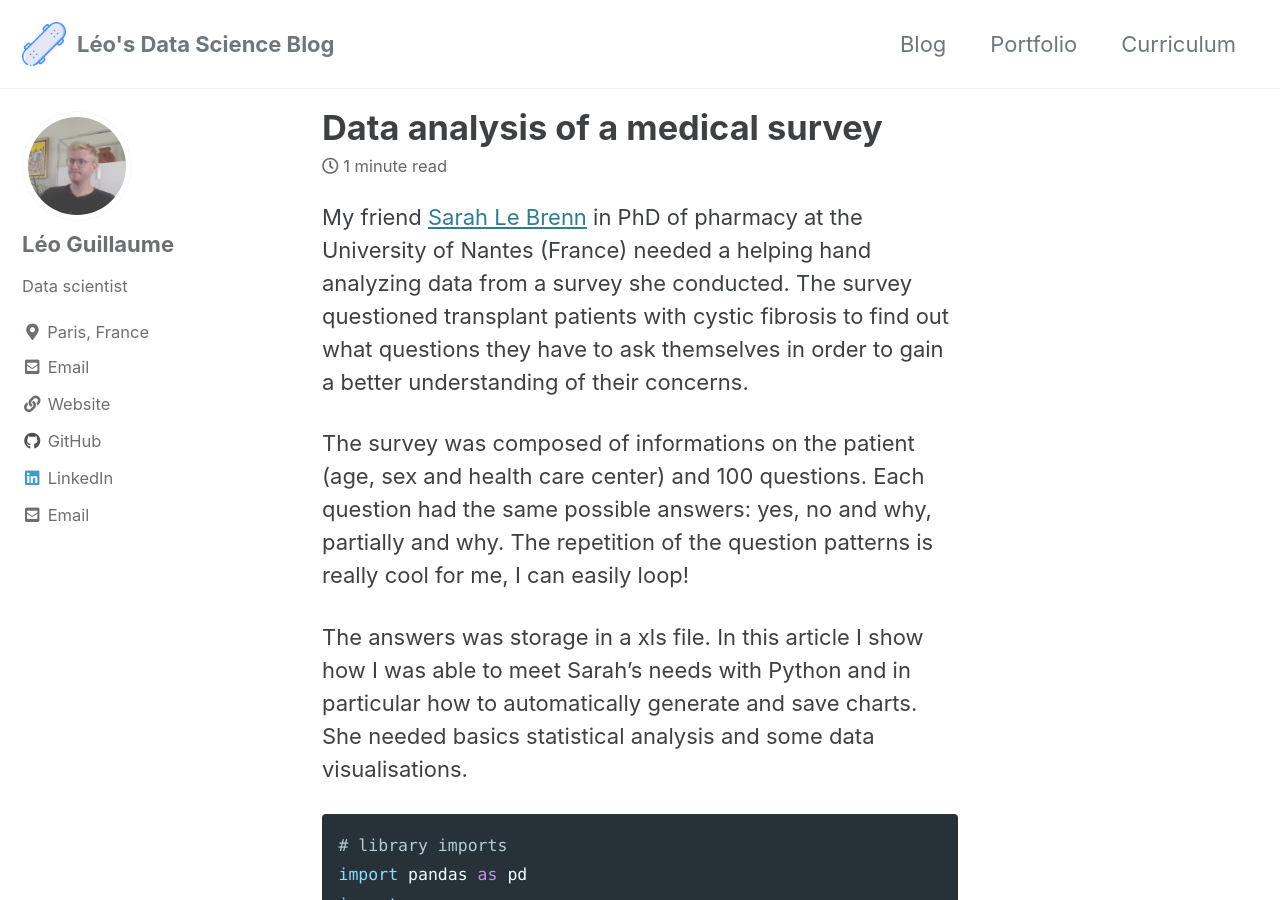
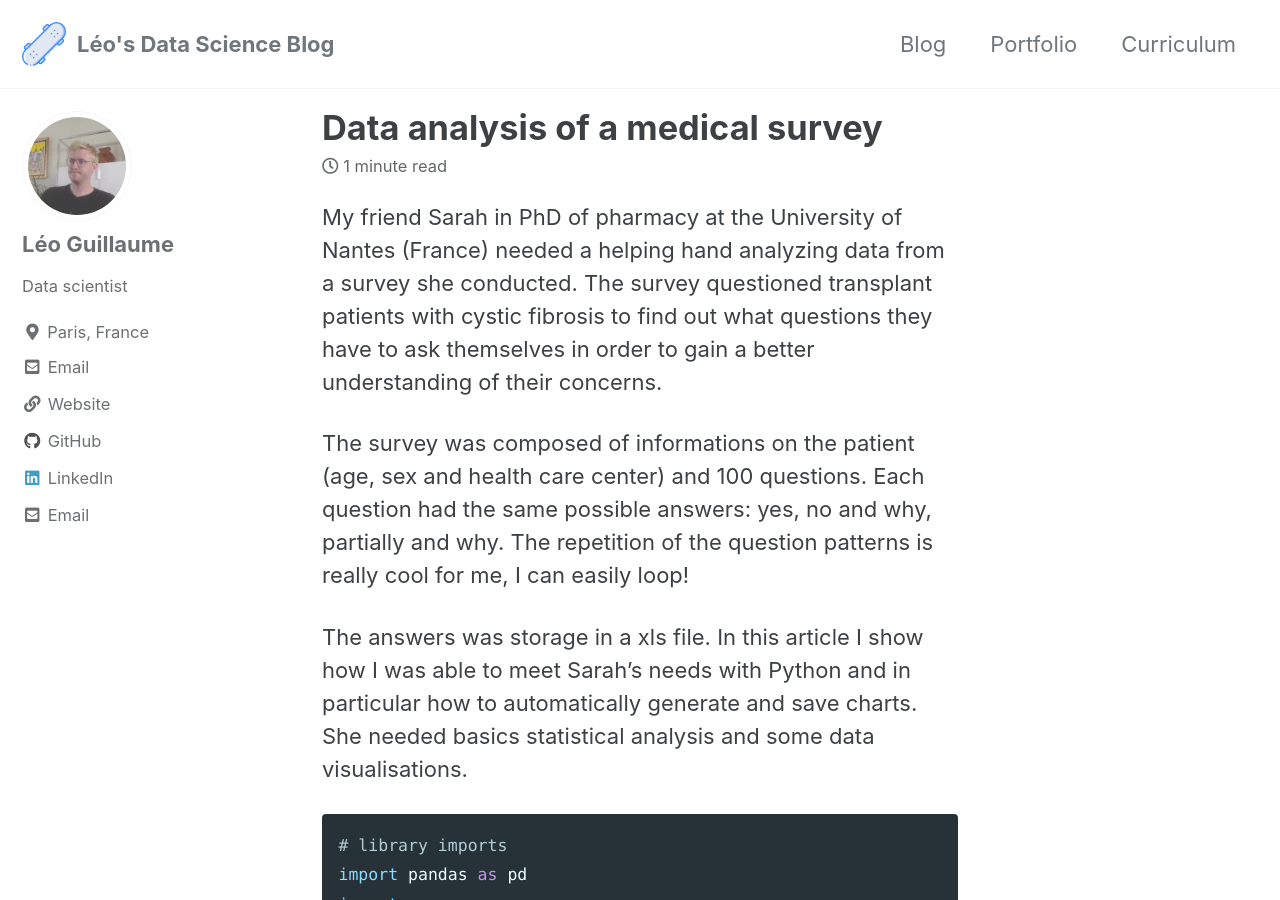
Before and after one commit to leoguillaume/leoguillaume.github.io, a Jekyll site: the page built from _posts/2020-10-12-medicalsurveyanalysis.md, in a window 1280 px wide and 900 px high. Built offline with Jekyll 4.4.1, drawn with Linux system fonts in a browser that asks for light colours; cached includes are drawn as plain includes.

```diff
--- a/_posts/2020-10-12-medicalsurveyanalysis.md
+++ b/_posts/2020-10-12-medicalsurveyanalysis.md
@@ -13,7 +11,7 @@ read_time: true
 author_profile: true
 share: true
 ---
-My friend [Sarah Le Brenn](https://www.linkedin.com/in/sarah-le-brenn-1a9337102/) in PhD of pharmacy at the University of Nantes (France) needed a helping hand analyzing data from a survey she conducted. The survey questioned transplant patients with cystic fibrosis to find out what questions they have to ask themselves in order to gain a better understanding of their concerns.
+My friend Sarah in PhD of pharmacy at the University of Nantes (France) needed a helping hand analyzing data from a survey she conducted. The survey questioned transplant patients with cystic fibrosis to find out what questions they have to ask themselves in order to gain a better understanding of their concerns.
 
 The survey was composed of informations on the patient (age, sex and health care center) and 100 questions. Each question had the same possible answers: yes, no and why, partially and why. The repetition of the question patterns is really cool for me, I can easily loop!
 
--- a/index.html
+++ b/index.html
@@ -2,3 +2,4 @@
 layout: home
 author_profile: true
 ---
+Welcome to my data science blog! I'm Léo and I'm a data scientist.
```
Also changed, not shown: other parts of _posts/2020-10-12-medicalsurveyanalysis.md (+0 -2 lines), _pages/blog_index.md (+1 -1 lines), assets/images/2020_01_header.jpg (deleted).
